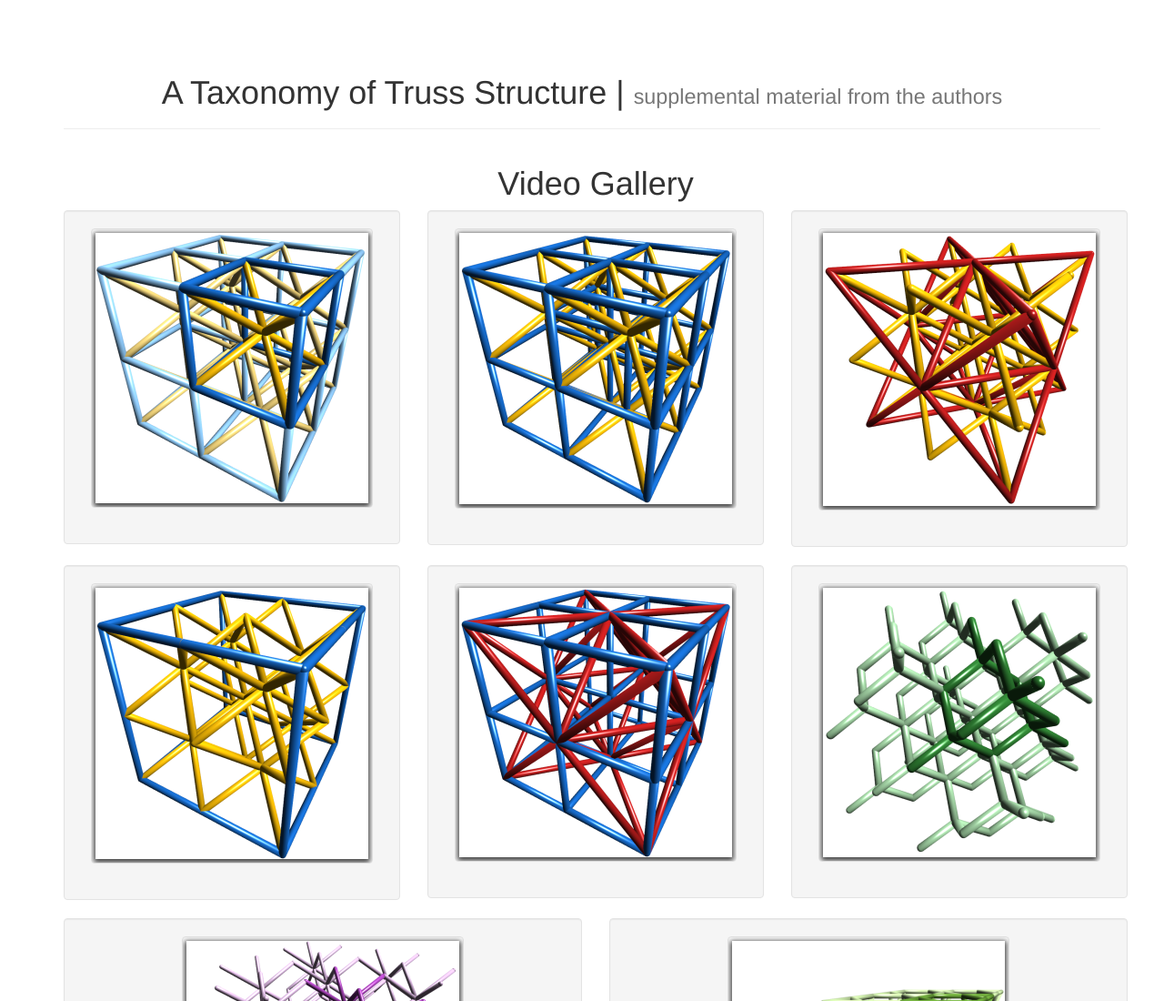
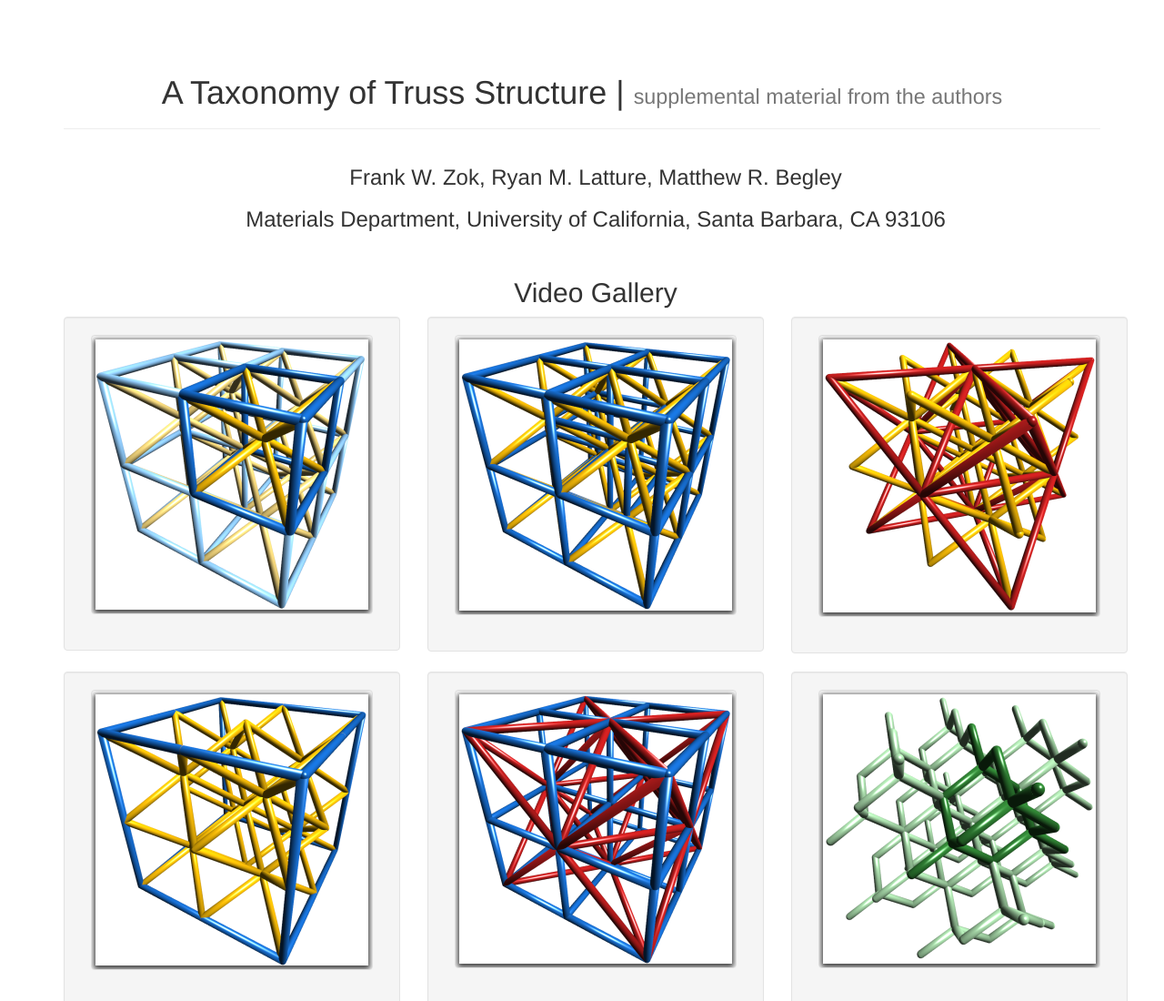
Before and after one commit to latture/truss-taxonomy-videos, a plain HTML site: page index.html in a window 1280 px wide. Shown: the top 1100 px of the page at 91% size. Drawn offline with nearby package versions, Linux system fonts and the light colour scheme.

Commit message:
Added author and institution information to top of page.

```diff
--- a/index.html
+++ b/index.html
@@ -26,7 +26,12 @@
 <div class="container">
     <div class="row">
         <div class="text-center">
-            <h1>Video Gallery</h1>
+            <h3>Frank W. Zok, Ryan M. Latture, Matthew R. Begley<h3>
+            <h3>Materials Department, University of California, Santa Barbara, CA 93106</h3>
+        </div>
+        <br>
+        <div class="text-center">
+            <h2>Video Gallery</h2>
         </div>
         <div class="row">
             <div class="col-md-4">
```
